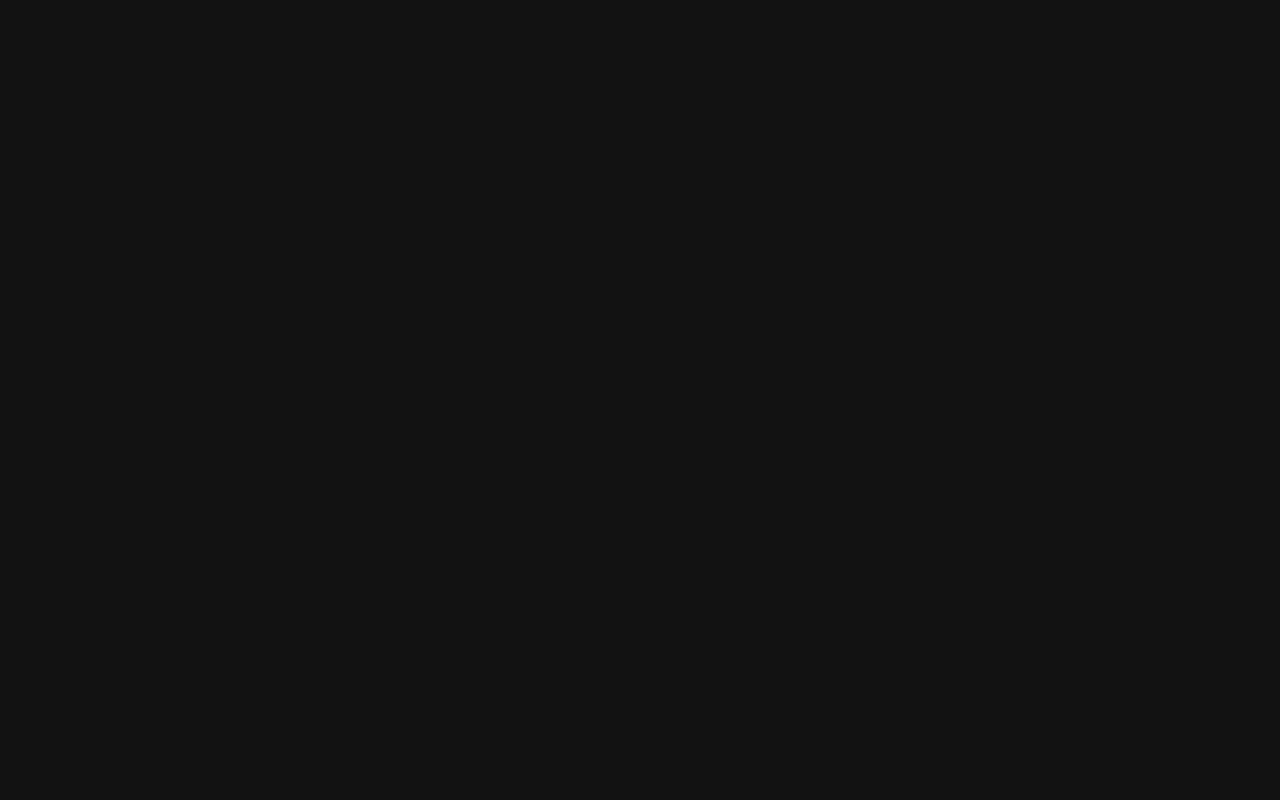
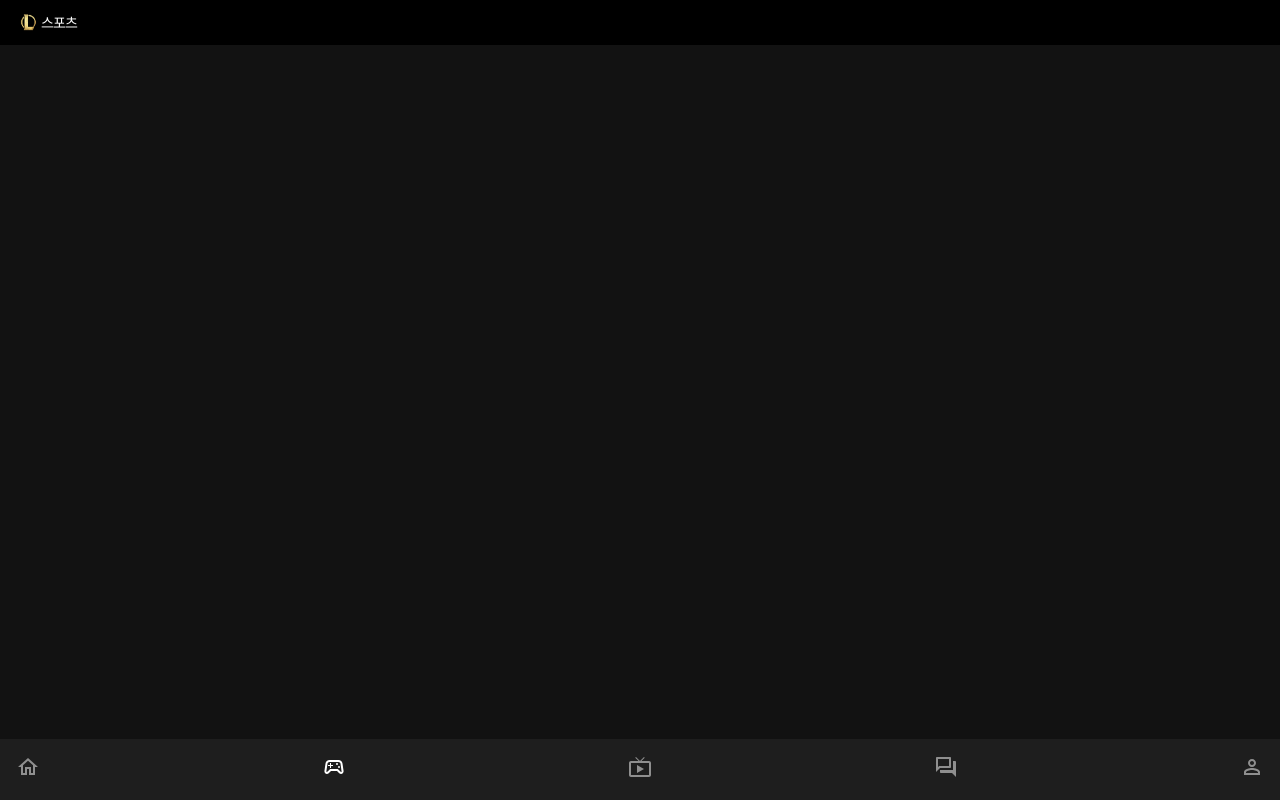
Before and after one commit to VeryverySoHappy/leagueoflegend, a React (Create React App) app: page /sports in a window 1280 px wide. Before the commit this address had no page. Built offline with nearby package versions, Linux system fonts and the light colour scheme.

Commit message:
community, sports page

```diff
--- a/src/App.js
+++ b/src/App.js
@@ -9,6 +9,8 @@ import Streaming from "./pages/Streaming";
 import { default as MyPage } from "./pages/myPage/Index";
 import { default as Join } from "./pages/myPage/Join";
 import HomeModal from "./components/Modal/HomeModal";
+import Community from "./pages/Community";
+import Sports from "./pages/Sports";
 
 function App() {
 
@@ -28,13 +30,37 @@ function App() {
               </>
             }
           />
-          {/* home */}
+          {/* sports */}
+          <Route
+            path="/sports"
+            element={
+              <>
+                <Header title={"스포츠"} />
+                <Sports />
+                <Nav />
+                <BtnTop />
+              </>
+            }
+          />
+          {/* streaming */}
           <Route
             path="/streaming"
             element={
               <>
                 <Header title={"스트리밍"} />
                 <Streaming />
+                <Nav />
+                <BtnTop />
+              </>
+            }
+          />
+          {/* community */}
+          <Route
+            path="/community"
+            element={
+              <>
+                <Header title={"스트리밍"} />
+                <Community />
                 <Nav />
                 <BtnTop />
               </>
--- /dev/null
+++ b/src/pages/Community.js
@@ -0,0 +1,9 @@
+import React from 'react'
+
+function Community() {
+  return (
+    <div>Community</div>
+  )
+}
+
+export default Community
--- /dev/null
+++ b/src/pages/Sports.js
@@ -0,0 +1,9 @@
+import React from 'react'
+
+function Sports() {
+  return (
+    <div>Sports</div>
+  )
+}
+
+export default Sports
```
